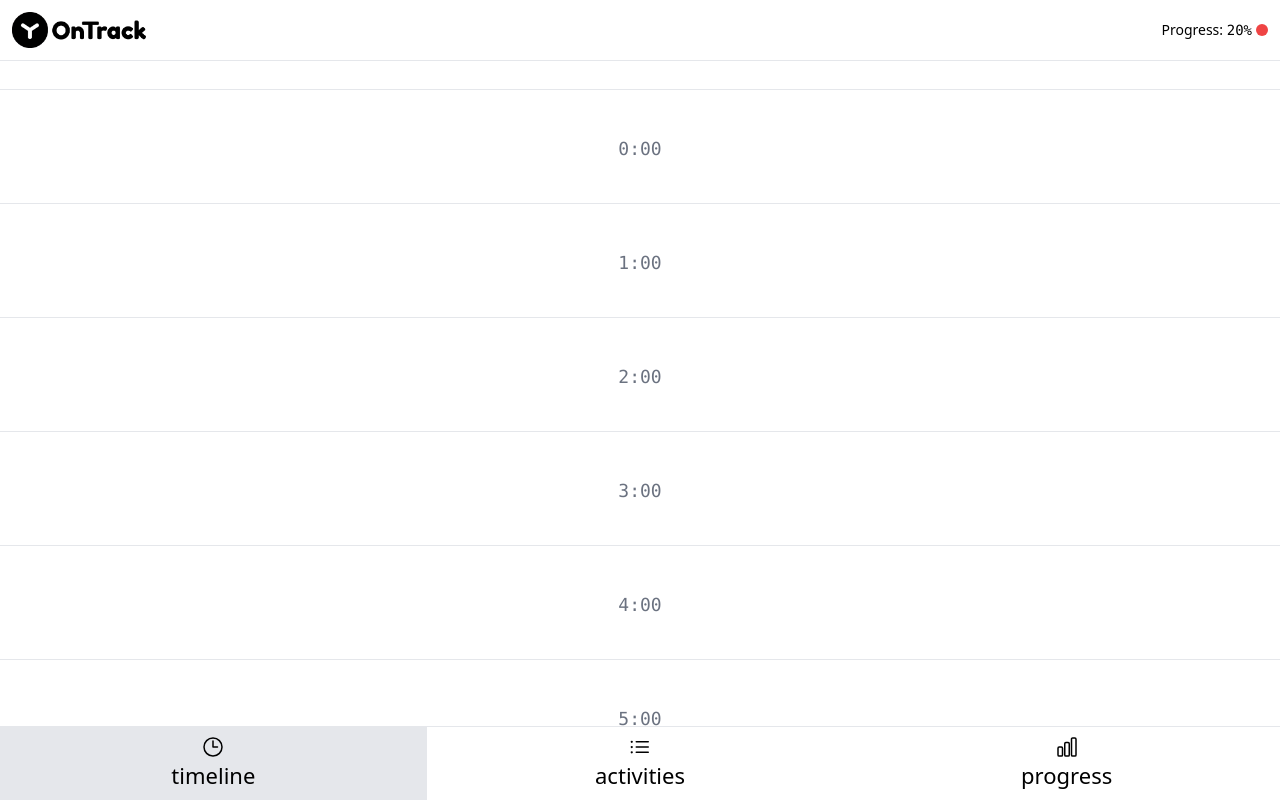
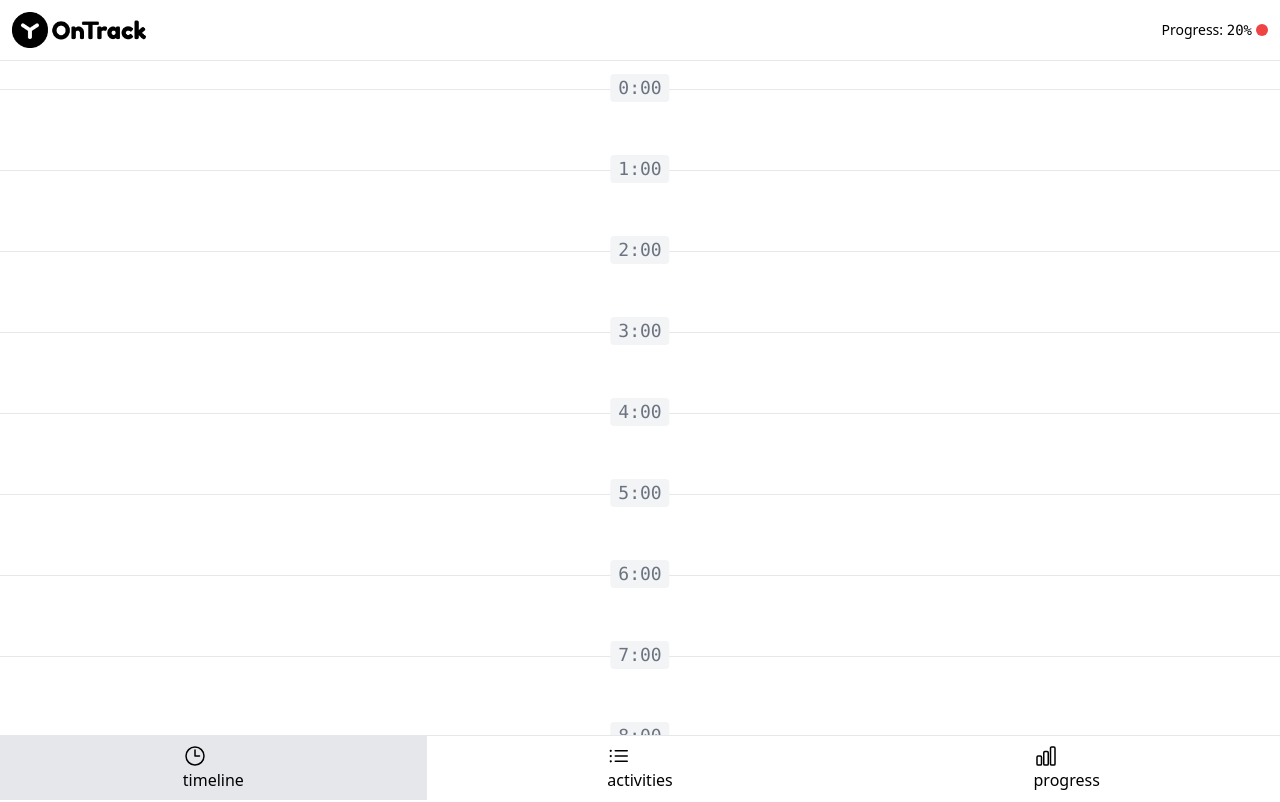
Before and after one commit to nikboxinbox/my_time, a Vue app: page /#timeline in a window 1280 px wide. Shown: the top 802 px of the page. Built offline with nearby package versions, Linux system fonts and the light colour scheme.

Commit message:
clean main scss

```diff
--- a/src/css/main.scss
+++ b/src/css/main.scss
@@ -10,46 +10,46 @@
   min-height: 100vh;
 }
 
-body {
-  font-family:
-    system-ui,
-    -apple-system,
-    BlinkMacSystemFont,
-    'Segoe UI',
-    Roboto,
-    Oxygen,
-    Ubuntu,
-    Cantarell,
-    'Open Sans',
-    'Helvetica Neue',
-    sans-serif;
-  font-size: 22px;
-  font-weight: 500;
+// body {
+//   font-family:
+//     system-ui,
+//     -apple-system,
+//     BlinkMacSystemFont,
+//     'Segoe UI',
+//     Roboto,
+//     Oxygen,
+//     Ubuntu,
+//     Cantarell,
+//     'Open Sans',
+//     'Helvetica Neue',
+//     sans-serif;
+//   font-size: 22px;
+//   font-weight: 500;
 
-  margin: 0;
-}
+//   margin: 0;
+// }
 
-a {
-  text-decoration: none;
-  color: inherit;
-  transition: 0.4s;
-  display: contents;
-}
+// a {
+//   text-decoration: none;
+//   color: inherit;
+//   transition: 0.4s;
+//   display: contents;
+// }
 
-ul {
-  padding: 0;
-  margin: 0;
-}
+// ul {
+//   padding: 0;
+//   margin: 0;
+// }
 
-li {
-  list-style-type: none;
-}
+// li {
+//   list-style-type: none;
+// }
 
-.shadow {
-  &--bottom {
-    box-shadow: 0px 4px 8px 0px $shadow;
-  }
-  &--top {
-    box-shadow: 0 8px 8px 8px $shadow;
-  }
-}
+// .shadow {
+//   &--bottom {
+//     box-shadow: 0px 4px 8px 0px $shadow;
+//   }
+//   &--top {
+//     box-shadow: 0 8px 8px 8px $shadow;
+//   }
+// }
```
